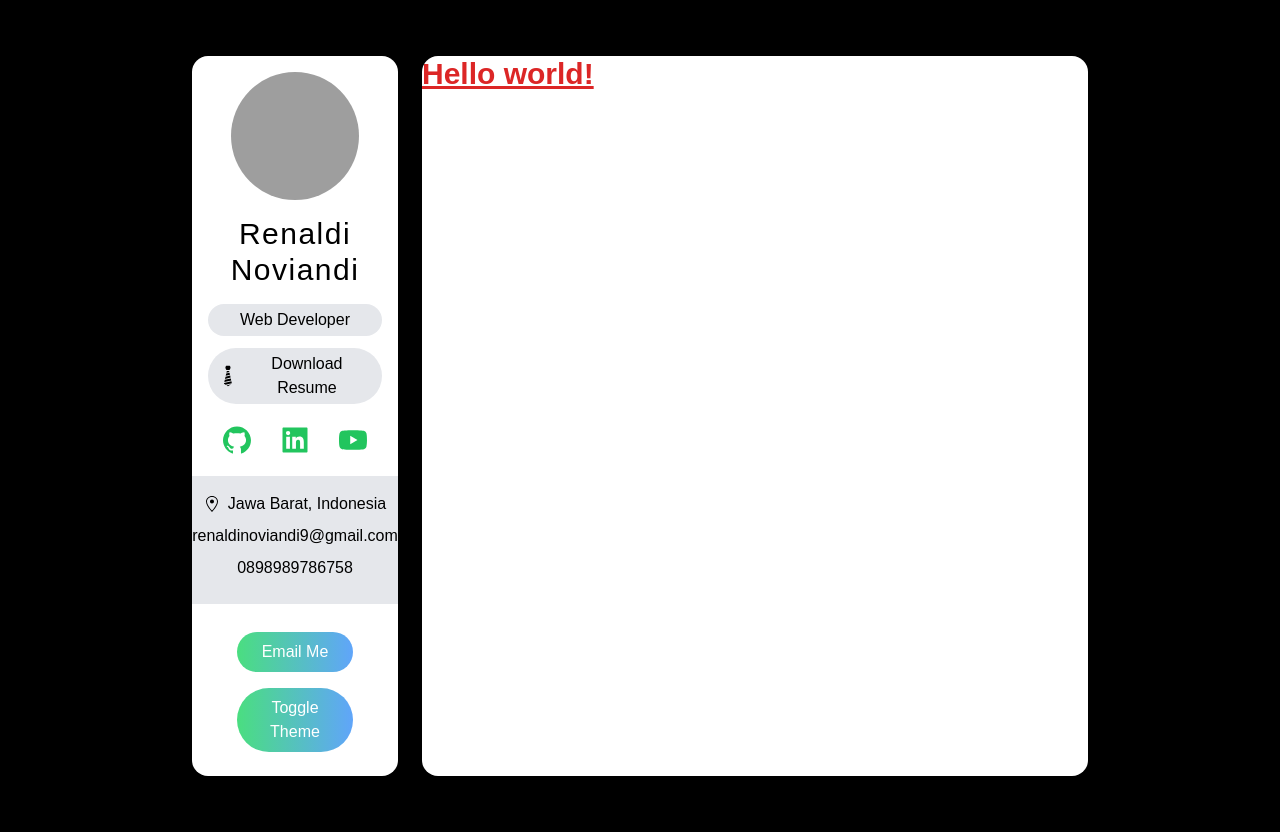
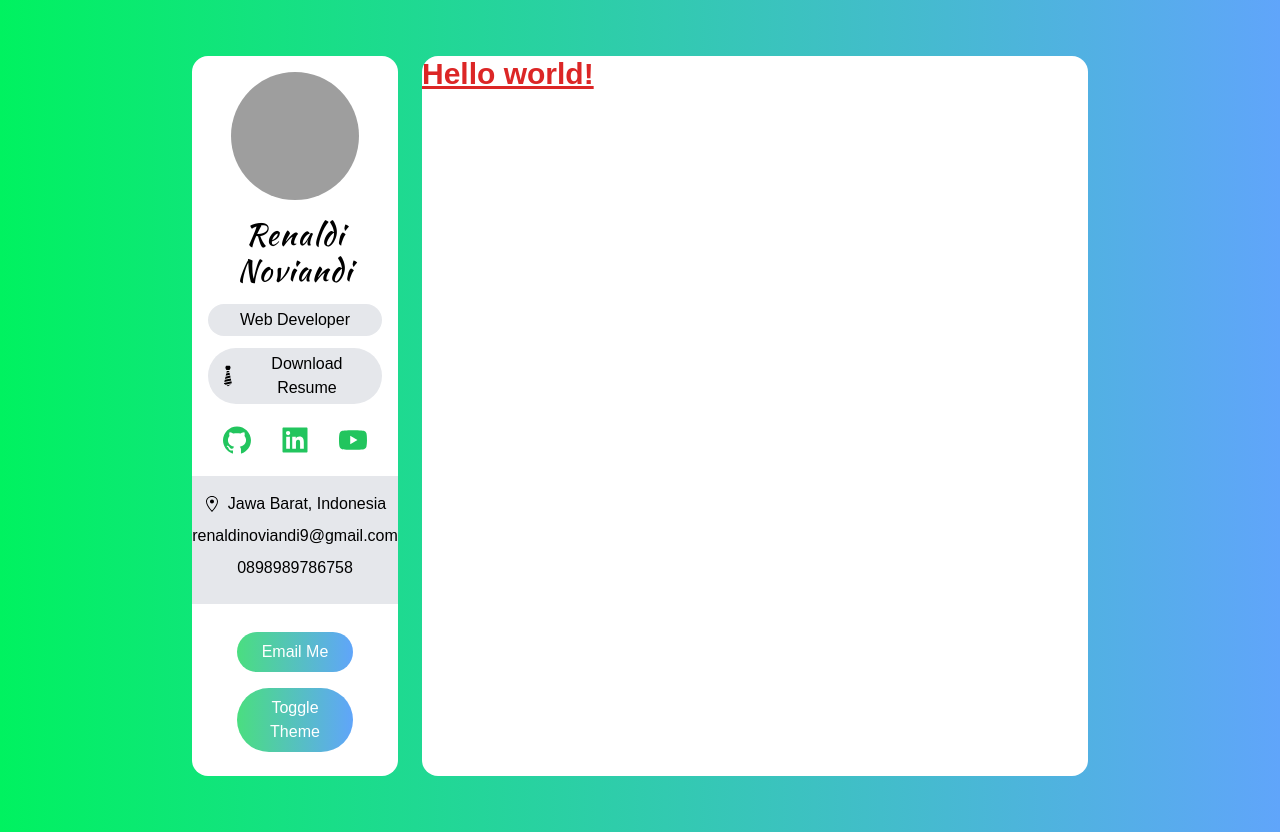
Before and after one commit to renaldin/portfolio-next-tsx, a Next.js app: page / in a window 1280 px wide. Built offline with nearby package versions, Linux system fonts and the light colour scheme; grey boxes are pictures that could not be loaded.

Commit message:
update background

```diff
--- a/components/Sidebar.tsx
+++ b/components/Sidebar.tsx
@@ -6,7 +6,7 @@ const Sidebar = () => {
     return (
         <div>
             <img src="https://sumitdey.netlify.app/static/media/max.9d3a6d3e.jpg" className='w-32 h-32 rounded-full mx-auto' alt="Avatar" />
-            <h3 className='my-4 text-3xl font-medium tracking-wider'>
+            <h3 className='my-4 text-3xl font-medium tracking-wider font-kaushan'>
                 <span>Renaldi </span>
                 Noviandi
             </h3>
--- /dev/null
+++ b/pages/_document.tsx
@@ -0,0 +1,17 @@
+import { Html, Head, Main, NextScript } from 'next/document'
+
+export default function Document() {
+    return (
+        <Html>
+            <Head>
+                <link rel="preconnect" href="https://fonts.googleapis.com" />
+                <link rel="preconnect" href="https://fonts.gstatic.com" />
+                <link href="https://fonts.googleapis.com/css2?family=Kaushan+Script&display=swap" rel="stylesheet" />
+            </Head>
+            <body className='bg-gradient-to-r from-green to-blue-400'>
+                <Main />
+                <NextScript />
+            </body>
+        </Html>
+    )
+}
--- a/tailwind.config.js
+++ b/tailwind.config.js
@@ -5,7 +5,16 @@ module.exports = {
     "./components/**/*.{js,ts,jsx,tsx}",
   ],
   theme: {
-    extend: {},
+    fontFamily: {
+      'kaushan': ['Kaushan Script'],
+    },
+    extend: {
+      colors: {
+        'green': {
+          DEFAULT: '#00f260',
+        },
+      },
+    },
   },
   plugins: [],
 }
```
